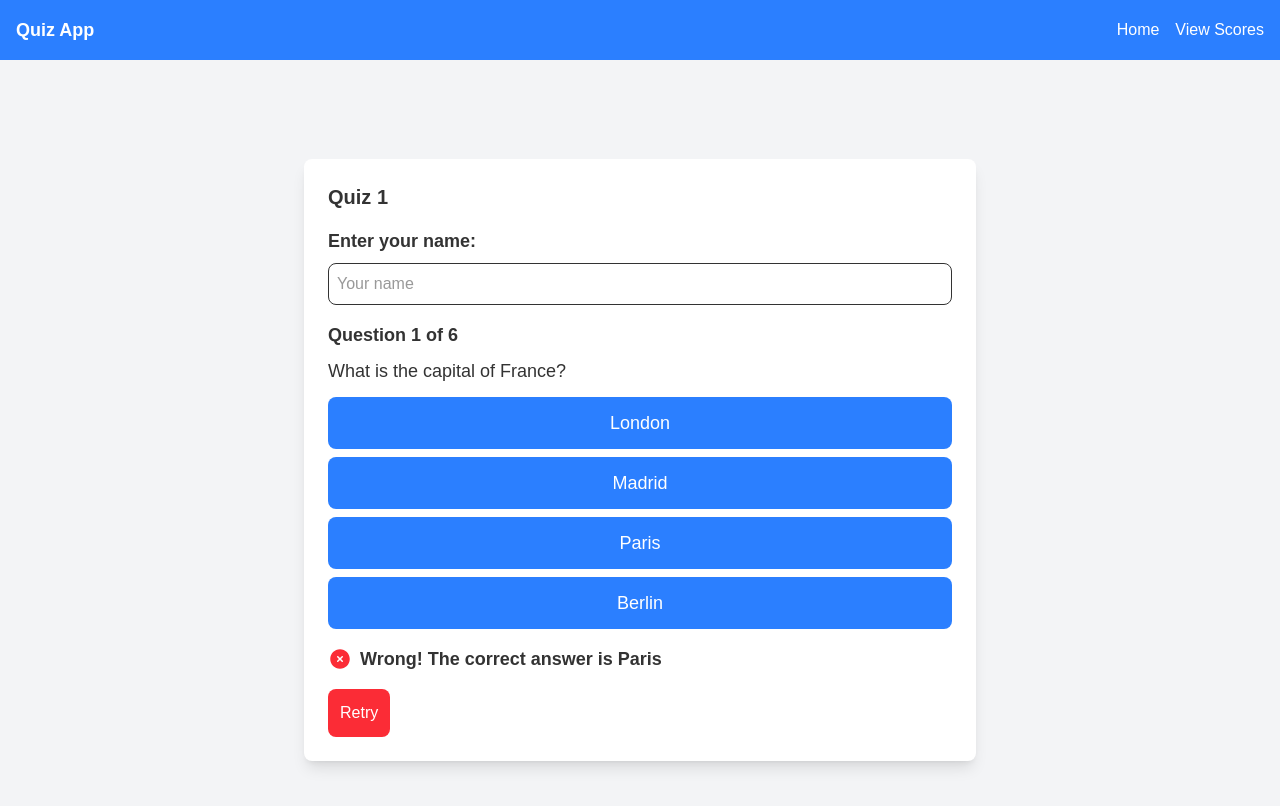
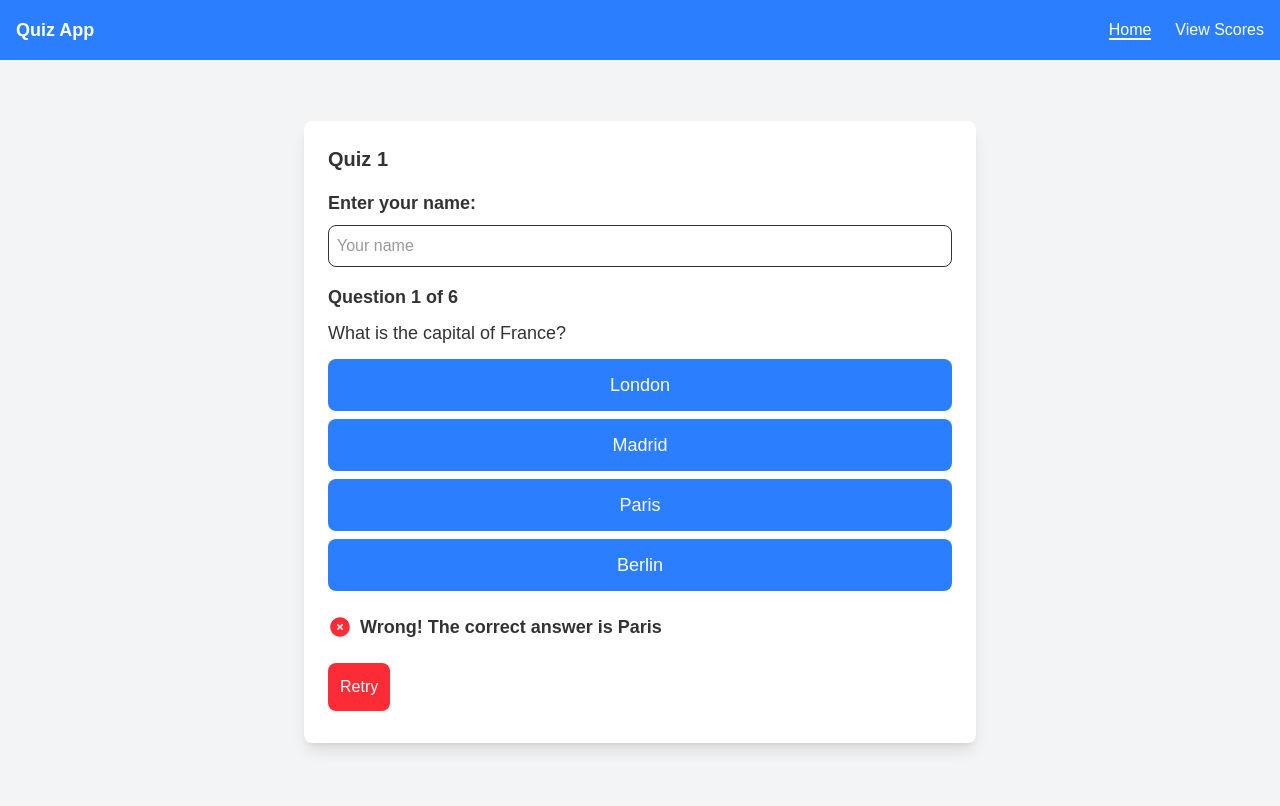
Before and after one commit to Eunike341/quiz-app, a React (Vite) app: page / in a window 1280 px wide. Both pictures are taken after a click on the button "London". Shown: the top 806 px of the page. Built offline with nearby package versions, Linux system fonts and the light colour scheme; no server answers.

Commit message:
fix card height

```diff
--- a/src/Layout.tsx
+++ b/src/Layout.tsx
@@ -1,13 +1,28 @@
-import { Outlet, Link } from "react-router-dom";
-import { useState } from "react";
+import { Outlet, Link, useLocation } from "react-router-dom";
+import { useState, useEffect } from "react";
 
 const Layout = () => {
   const [isOpen, setIsOpen] = useState(false);
+  const [isScrolled, setIsScrolled] = useState(false);
+  const location = useLocation();
+
+  // Detect scroll position
+  useEffect(() => {
+    const handleScroll = () => {
+      setIsScrolled(window.scrollY > 50); // Add background if scrolled
+    };
+    window.addEventListener("scroll", handleScroll);
+    return () => window.removeEventListener("scroll", handleScroll);
+  }, []);
 
   return (
     <div>
       {/* Navigation Bar */}
-      <nav className="p-4 bg-blue-500 text-white flex justify-between items-center shadow-lg">
+      <nav
+        className={`fixed w-full top-0 z-50 p-4 transition-all duration-300 ${
+          isScrolled ? "bg-blue-600 shadow-lg" : "bg-blue-500"
+        } text-white flex justify-between items-center`}
+      >
         {/* Brand / Logo */}
         <Link to="/" className="text-lg font-bold">
           Quiz App
@@ -15,45 +30,69 @@ const Layout = () => {
 
         {/* Mobile Menu Toggle Button */}
         <button
-          className="block md:hidden text-white"
+          className={`block md:hidden text-white transform transition duration-300 ${
+            isOpen ? "rotate-90" : "rotate-0"
+          }`}
           onClick={() => setIsOpen(!isOpen)}
         >
           {isOpen ? "✖" : "☰"}
         </button>
 
         {/* Desktop Menu */}
-        <ul className="hidden md:flex space-x-4">
+        <ul className="hidden md:flex space-x-6">
           <li>
-            <Link to="/" className="hover:text-gray-300 transition">
+            <Link
+              to="/"
+              className={`hover:text-gray-300 transition ${
+                location.pathname === "/" ? "border-b-2 border-white" : ""
+              }`}
+            >
               Home
             </Link>
           </li>
           <li>
-            <Link to="/records" className="hover:text-gray-300 transition">
+            <Link
+              to="/records"
+              className={`hover:text-gray-300 transition ${
+                location.pathname === "/records" ? "border-b-2 border-white" : ""
+              }`}
+            >
               View Scores
             </Link>
           </li>
         </ul>
       </nav>
 
-      {/* Mobile Dropdown Menu */}
-      {isOpen && (
-        <ul className="md:hidden bg-blue-500 text-white p-4 space-y-2">
+      {/* Mobile Dropdown Menu (Slide Down) */}
+      <div
+        className={`fixed top-[64px] left-0 w-full bg-blue-600 text-white md:hidden transform transition-all duration-300 ${
+          isOpen ? "translate-y-0 opacity-100" : "-translate-y-full opacity-0"
+        }`}
+      >
+        <ul className="p-4 space-y-3">
           <li>
-            <Link to="/" className="block p-2 hover:bg-blue-600 rounded" onClick={() => setIsOpen(false)}>
+            <Link
+              to="/"
+              className="block p-2 hover:bg-blue-700 rounded"
+              onClick={() => setIsOpen(false)}
+            >
               Home
             </Link>
           </li>
           <li>
-            <Link to="/records" className="block p-2 hover:bg-blue-600 rounded" onClick={() => setIsOpen(false)}>
+            <Link
+              to="/records"
+              className="block p-2 hover:bg-blue-700 rounded"
+              onClick={() => setIsOpen(false)}
+            >
               View Scores
             </Link>
           </li>
         </ul>
-      )}
+      </div>
 
       {/* Page Content */}
-      <div className="min-h-screen flex items-center justify-center bg-gray-100">
+      <div className="pt-16 min-h-screen flex items-center justify-center bg-gray-100">
         <Outlet />
       </div>
     </div>
--- a/src/components/QuizQuestionCard.tsx
+++ b/src/components/QuizQuestionCard.tsx
@@ -1,6 +1,5 @@
 import { QuizQuestionCardProps } from "../interface/QuizQuestionCardProps";
-import { CheckCircleIcon, XCircleIcon } from '@heroicons/react/24/solid'; // Icons for feedback
-
+import { CheckCircleIcon, XCircleIcon } from "@heroicons/react/24/solid"; // Icons for feedback
 
 const QuizQuestionCard = ({
   name,
@@ -21,7 +20,7 @@ const QuizQuestionCard = ({
     <div className="p-6 max-w-2xl w-full mx-auto bg-white shadow-lg rounded-lg">
       <h2 className="text-xl font-bold mb-4">{quizTitle}</h2>
 
-          {/* Name Input at the top */}
+      {/* Name Input */}
       <div className="mb-4">
         <label className="block text-lg font-bold">Enter your name:</label>
         <input
@@ -50,8 +49,9 @@ const QuizQuestionCard = ({
         ))}
       </div>
 
-          {feedback && (
-              <div className="mt-4 flex items-center gap-2 text-lg font-bold">
+      <div className="mt-4 min-h-10 flex items-center gap-2 text-lg font-bold transition-opacity duration-300">
+        {feedback ? (
+          <>
             {feedback.includes("Correct") ? (
               <CheckCircleIcon className="w-6 h-6 text-green-500" />
             ) : (
@@ -60,26 +60,31 @@ const QuizQuestionCard = ({
             <span className={`text-${feedback.includes("Correct") ? "green" : "red"}-600`}>
               {feedback}
             </span>
+          </>
+        ) : (
+          <span className="opacity-0">Placeholder</span> // Keeps height fixed
+        )}
       </div>
-          )}
 
-
-          {showNext && (
+      <div className="mt-4 min-h-14 flex flex-col items-start gap-2">
+        {showNext ? (
           <button
-              className="mt-4 bg-green-500 text-white p-3 rounded-lg hover:bg-green-700 active:scale-95 transition-all"
+            className="bg-green-500 text-white p-3 rounded-lg hover:bg-green-700 active:scale-95 transition-all w-fit inline-flex"
             onClick={handleNextQuestion}
           >
             Next
           </button>
-          )}
-          {showRetry && (
+        ) : showRetry ? (
           <button
-              className="mt-4 bg-red-500 text-white p-3 rounded-lg hover:bg-red-700 active:scale-95 transition-all"
+            className="bg-red-500 text-white p-3 rounded-lg hover:bg-red-700 active:scale-95 transition-all w-fit inline-flex"
             onClick={handleRetry}
           >
             Retry
           </button>
+        ) : (
+          <span className="opacity-0">Placeholder</span> // Keeps height fixed
         )}
+      </div>
     </div>
   );
 };
--- a/src/components/ScoreTable.tsx
+++ b/src/components/ScoreTable.tsx
@@ -26,7 +26,7 @@ const ScoreTable: React.FC<ScoreTableProps> = ({ scores, loading }) => {
               ))
             ) : (
               <tr>
-                <td colSpan={2} className="border border-gray-300 px-4 py-2">
+                <td colSpan={3} className="border border-gray-300 px-4 py-2">
                   No scores submitted yet.
                 </td>
               </tr>
```
Lines whose indentation alone changed are shown as unchanged.
